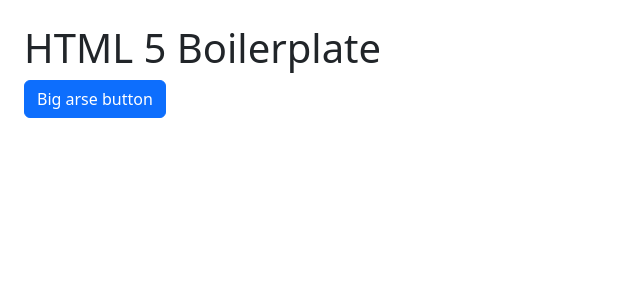
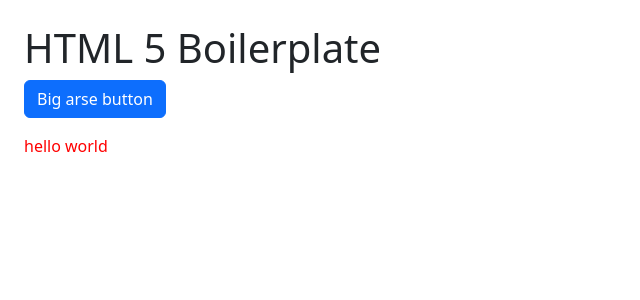
Before and after one commit to notadamkhan/Anti-UX-Website, a Django app: page / in a window 1280 px wide. Shown: the top 300 px of the page, without its empty margins (0-640 px from the left). Run offline with Django 4.2, Linux system fonts and the light colour scheme.

Commit message:
add static files and link

```diff
--- /dev/null
+++ b/mysite/myui/static/myui/style.css
@@ -0,0 +1,3 @@
+p {
+    color: red;
+}
--- a/mysite/myui/templates/myui/index.html
+++ b/mysite/myui/templates/myui/index.html
@@ -1,9 +1,11 @@
 <!DOCTYPE html>
+{% load static %}
+
 <html lang="en">
   <head>
     <meta charset="UTF-8">
     <title>HTML 5 Boilerplate</title>
-    <link rel="stylesheet" href="style.css">
+    <link rel="stylesheet" href="{% static 'myui/style.css' %}">
     <link href="https://cdn.jsdelivr.net/npm/bootstrap@5.3.2/dist/css/bootstrap.min.css"
           rel="stylesheet"
           integrity="sha384-T3c6CoIi6uLrA9TneNEoa7RxnatzjcDSCmG1MXxSR1GAsXEV/Dwwykc2MPK8M2HN"
@@ -12,6 +14,7 @@
   <body class="p-4">
     <h1>HTML 5 Boilerplate</h1>
     <p class="btn btn-primary">Big arse button</p>
+    <p> hello world </p>
   </body>
 </html>
 {% comment %} make sursor huge and have styuff flying around {% endcomment %}
```
